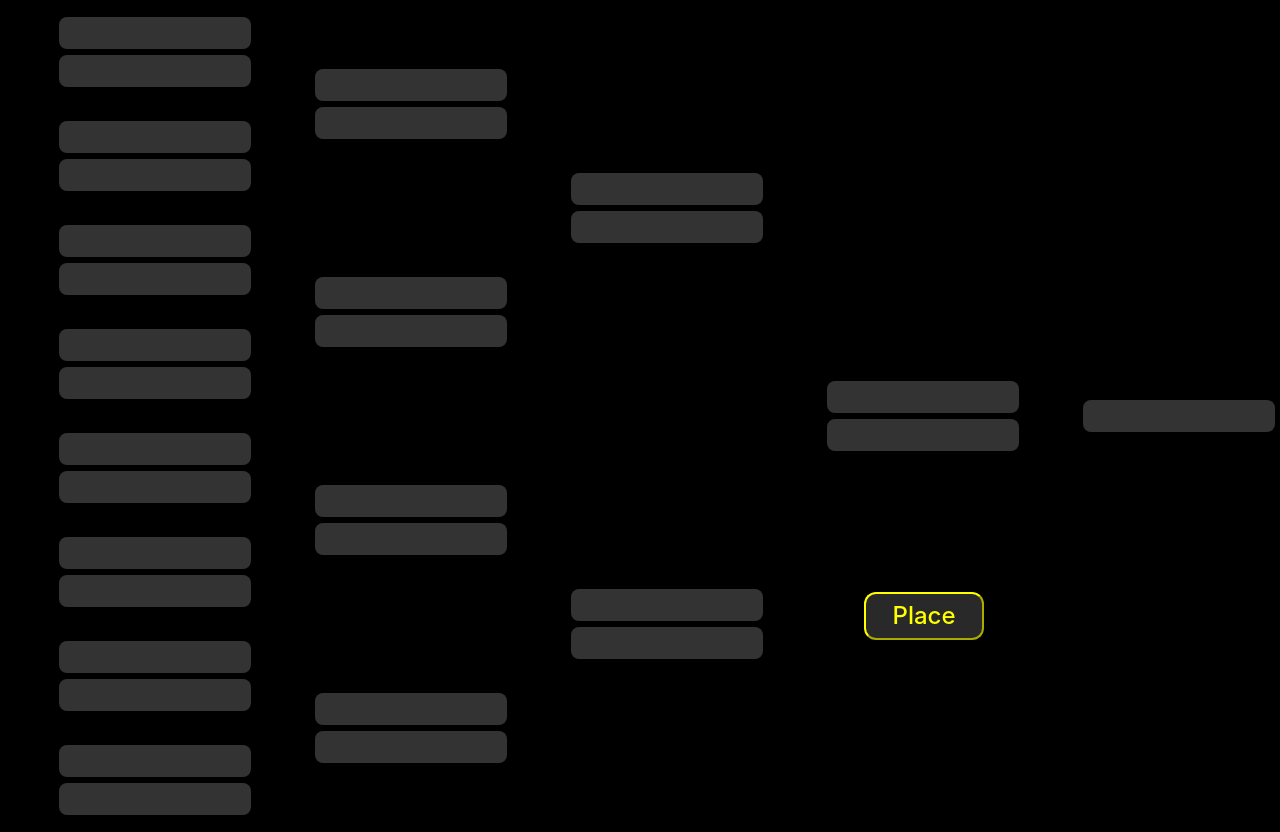
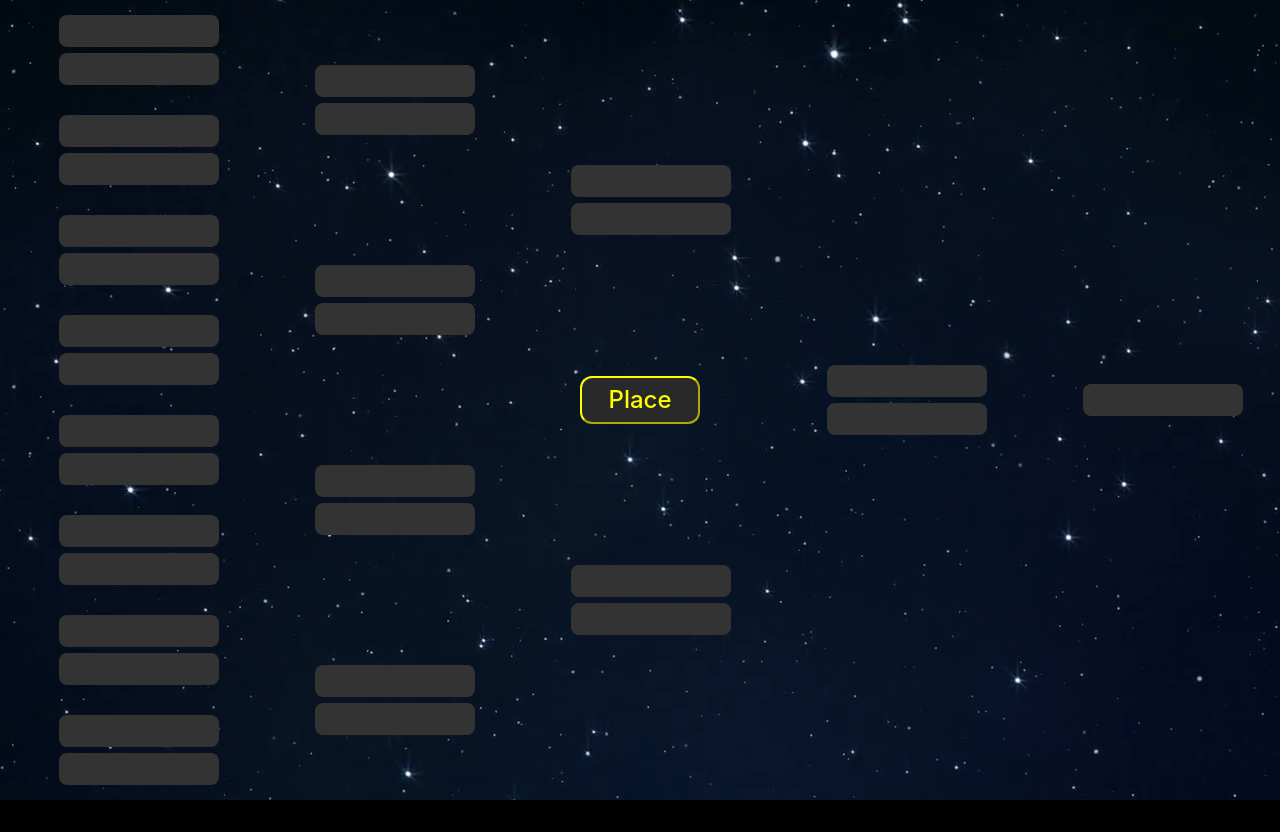
Before and after one commit to carsva/bracketeer, a React (Create React App) app: page / in a window 1280 px wide. After the commit the page ends 800 px from the top, so only its background shows below. Built offline with nearby package versions, Linux system fonts and the light colour scheme; a web font is replaced by a local one.

Commit message:
Added background and made the flex work vertically

```diff
--- a/src/App.css
+++ b/src/App.css
@@ -1,25 +1,25 @@
 @import url('https://fonts.googleapis.com/css?family=Modern+Antiqua');
 
 .bracket {
-    height: 100%;
+    height:100vh;;
     width: 10em;
+    padding: 0;
+    margin: auto;
     display: flex;
     flex-direction: column;
-    flex: 1;
-    padding: 0;
-    margin: 0;
+    flex-wrap: wrap;
+    justify-content: center;
     align-items: center;
-    justify-content: center;
 }
 
 .versus {
     width: 9em;
     display: flex;
-    align-content: center;
     flex-direction: column;
+    flex: 1;
+    flex-wrap: wrap;
     justify-content: center;
-    flex:1;
-
+    align-items: center;
 }
 
 .winner {
@@ -29,14 +29,14 @@
 .team {
     background-color:rgb(51, 51, 51);
     height: 2em;
+    width: 10em;
     margin: 0.2em;
     padding: 0.7em;
-    width: 12em;
     border-radius: 0.5em;
-    flex-direction: column;
+    font-weight: 600;
+    display: flex;
     justify-content: center;
-    display: flex;
-    font-weight: 600;
+    align-items: center;
 }
 
 button {
@@ -45,14 +45,17 @@ button {
     font-family: -apple-system, BlinkMacSystemFont, 'Segoe UI', Roboto, Oxygen, Ubuntu, Cantarell, 'Open Sans', 'Helvetica Neue', sans-serif;
     font-weight: 500;
     position: absolute;
+    margin-left: auto;
+    margin-right: auto;
+    top: 50%;
+    left: 50%;
+    transform: translate(-50%, -50%);
     color: yellow;
     border: 2;
     border-color: yellow;
     width: 5em;
     height: 2em;
     font-size: 1.5em;
-    margin-left: 36em;
-    margin-top: -10em;
 }
 
 p {
@@ -60,11 +63,7 @@ p {
 }
 
 .bracketContainer {
-    flex-wrap: wrap;
-    height: 52em;
-    display: flex;
-    justify-content: center;
-    align-content: center;
+display: flex;
 }
 
 @media only screen and (max-width: 600px) {
--- a/src/index.css
+++ b/src/index.css
@@ -2,9 +2,10 @@ body {
   margin: 0;
   padding: 0;
   font-family: sans-serif;
-  height: 100%;
+  height:100%;
   width: 100%;
-    background-repeat: no-repeat;
+  background-image: url('/background.png');
+    background-repeat: repeat;
     background-attachment: fixed;
     background-position: center;
   background-color: black;
```
Also changed, not shown: public/background.png (added).
